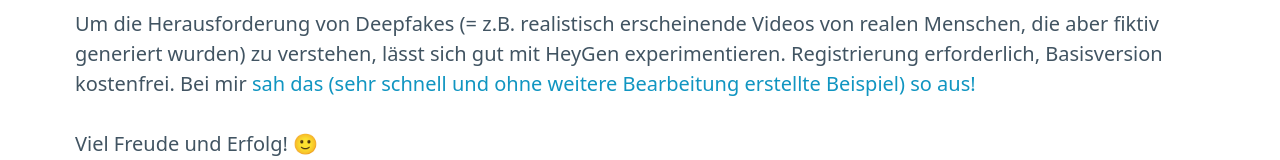
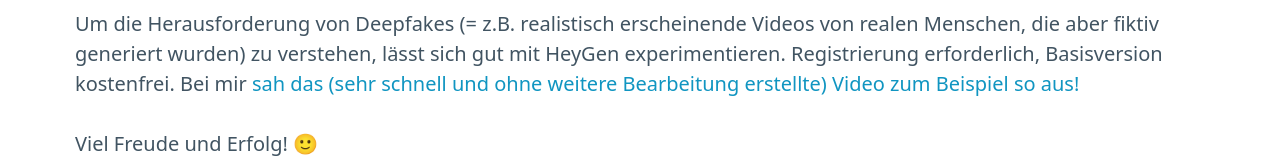
Before and after one commit to eBildungslabor/ki-im-sport, a plain HTML site: page index.html in a window 1280 px wide. Shown: the part 1849-2009 px from the top of the page. Drawn offline with Linux system fonts and the light colour scheme; a script that the page names is missing.

Commit message:
Update index.html

```diff
--- a/index.html
+++ b/index.html
@@ -46,7 +46,7 @@
             <li><a href="https://stablediffusionweb.com/#ai-image-generator">Stable Diffusion</a>  – Ein weiteres populäres und offenes Tool für die KI-Bildgenerierung.</li>
         </ul>
             <p>Eine Sammlung mit vielen weiteren KI-Tools findest du zum Beispiel hier: findest du hier: <a href="https://www.futuretools.io/">Future Tools</a>.</p>
-        <p>Um die Herausforderung von Deepfakes (= z.B. realistisch erscheinende Videos von realen Menschen, die aber fiktiv generiert wurden) zu verstehen, lässt sich gut mit HeyGen experimentieren. Registrierung erforderlich, Basisversion kostenfrei. Bei mir <a href="https://app.heygen.com/share/168a3d2f8cf041b795d75b6b2f415e9e" target=blank>sah das (sehr schnell und ohne weitere Bearbeitung erstellte Beispiel) so aus!</a>
+        <p>Um die Herausforderung von Deepfakes (= z.B. realistisch erscheinende Videos von realen Menschen, die aber fiktiv generiert wurden) zu verstehen, lässt sich gut mit HeyGen experimentieren. Registrierung erforderlich, Basisversion kostenfrei. Bei mir <a href="https://app.heygen.com/share/168a3d2f8cf041b795d75b6b2f415e9e" target=blank>sah das (sehr schnell und ohne weitere Bearbeitung erstellte) Video zum Beispiel so aus!</a>
         <p>Viel Freude und Erfolg! 🙂</p>
 
     </main>
```
